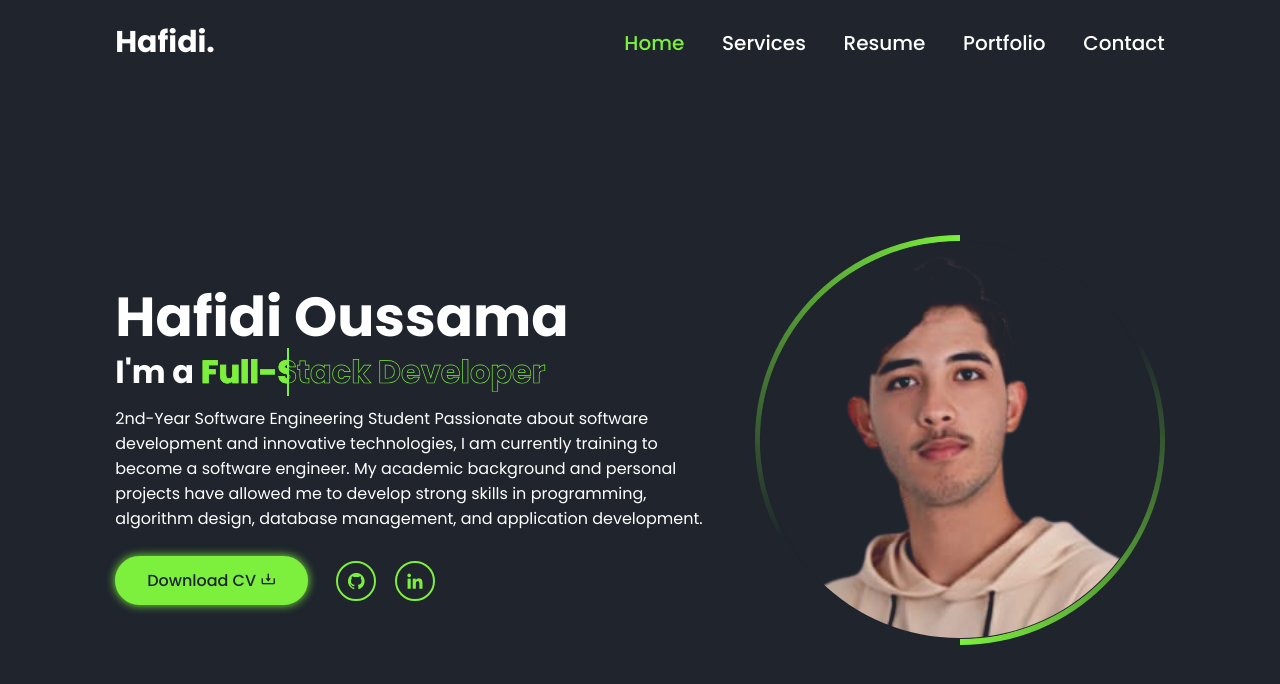
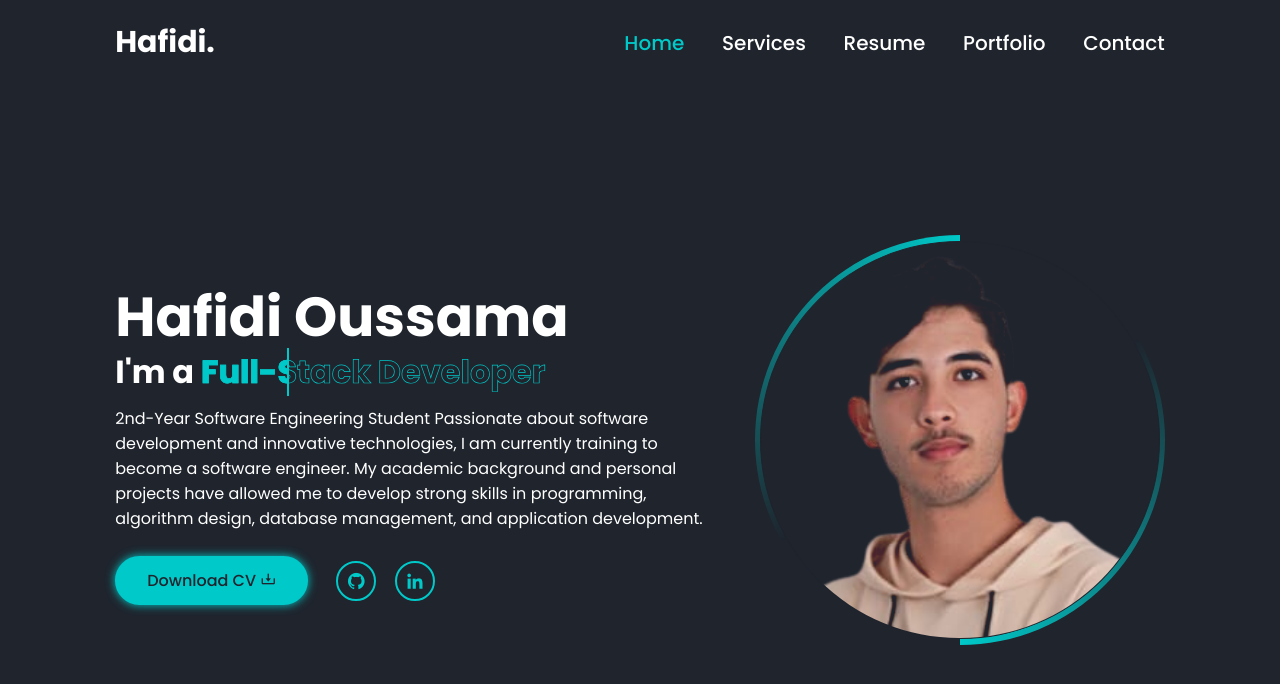
Before and after one commit to HafidiOussama/Portfolio, a plain HTML site: page index.html in a window 1280 px wide. Drawn offline with nearby package versions, Linux system fonts and the light colour scheme.

Commit message:
change color

```diff
--- a/css/style.css
+++ b/css/style.css
@@ -11,7 +11,7 @@
 :root {
     --bg-color: #1f242d;
     --second-bg-color: #323946;
-    --main-color: #7cf03d;
+    --main-color: #00c9c9;
     --white-color: #fff;
     --disabled-color: #fff3;
 }
```
